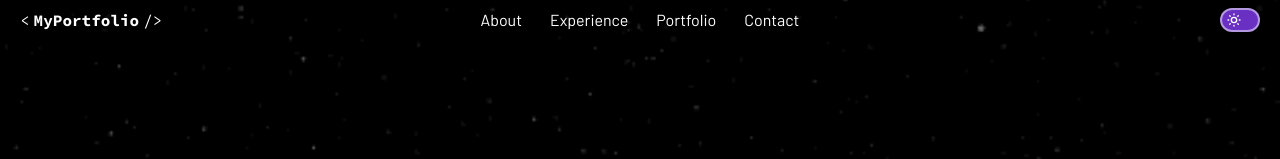
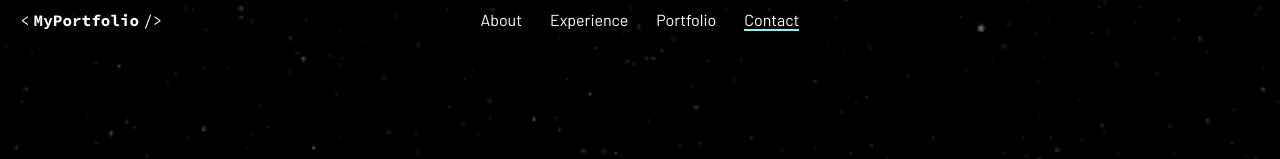
Before and after one commit to diegograssino/portfolioV2024, a Next.js app: page / in a window 1280 px wide. Shown: the top 159 px of the page. Built offline with nearby package versions, Linux system fonts and the light colour scheme.

Commit message:
Navbar refactor and toogle will be hide on Hero

```diff
--- a/components/shared/Navbar/index.tsx
+++ b/components/shared/Navbar/index.tsx
@@ -10,16 +10,15 @@ import Container from "../Container";
 import ToggleTheme from "../ToggleTheme";
 
 const Navbar = () => {
+  const { inViewSection } = useContext(SectionContext)!;
   const [isMenuVisible, setIsMenuVisible] = useState(false);
-  function handleMenuVisibility(visibility: boolean): void {
-    setIsMenuVisible(visibility);
-  }
+  const [scrolling, setScrolling] = useState(false);
 
-  const [scrolling, setScrolling] = useState(false);
   useEffect(() => {
     window.addEventListener("scroll", handleScroll);
     return () => window.removeEventListener("scroll", handleScroll);
   }, []);
+
   function handleScroll(): void {
     if (window.scrollY > 20) {
       setScrolling(true);
@@ -28,6 +27,9 @@ const Navbar = () => {
     }
   }
 
+  function handleMenuVisibility(visibility: boolean): void {
+    setIsMenuVisible(visibility);
+  }
   const isBrowser = () => typeof window !== "undefined";
 
   function scrollToTop() {
@@ -35,7 +37,6 @@ const Navbar = () => {
     window.scrollTo({ top: 0, behavior: "smooth" });
   }
 
-  const { actualSection } = useContext(SectionContext)!;
   return (
     <nav
       className={`text-white py-2 sticky top-0 h-[2.5rem] z-30 transition ease-in-out duration-700 ${
@@ -77,7 +78,7 @@ const Navbar = () => {
                     href={`#${section.slug}`}
                     className={`duration-100 ease-in-out hover:text-tertiary-lighter hover:dark:border-b-tertiary-darker ${
                       // TODO Debounce change of style to wait the animations
-                      actualSection === section.slug
+                      inViewSection === section.slug
                         ? "border-b-2 border-b-tertiary-lighter dark:border-b-tertiary-darker"
                         : ""
                     }`}
@@ -97,7 +98,7 @@ const Navbar = () => {
               />
             </button> */}
             {/* TODO Add a B&W theme if scrolling */}
-            <ToggleTheme />
+            <ToggleTheme isVisible={scrolling} />
             <button className="md:hidden z-20">
               {!isMenuVisible ? (
                 <IconMenu2
--- a/components/shared/SectionDetecter/index.tsx
+++ b/components/shared/SectionDetecter/index.tsx
@@ -1,10 +1,10 @@
 "use client";
 import { SectionContext } from "@/contexts/section";
-import { SectionDetecterProper } from "@/types/shared";
+import { SectionDetecterProps } from "@/types/shared";
 import { useInView } from "framer-motion";
 import { useContext, useEffect, useRef } from "react";
 
-const SectionDetecter = ({ children, section }: SectionDetecterProper) => {
+const SectionDetecter = ({ children, section }: SectionDetecterProps) => {
   const ref = useRef(null);
   const isInView = useInView(ref, { amount: 0.6 });
   const { inViewSection, setInViewSection } = useContext(SectionContext)!;
--- a/components/shared/ToggleTheme/index.tsx
+++ b/components/shared/ToggleTheme/index.tsx
@@ -1,10 +1,11 @@
 "use client";
+import { ToogleThemeProps } from "@/types/shared";
 import { IconMoon, IconSun } from "@tabler/icons-react";
 import { motion } from "framer-motion";
 import { useTheme } from "next-themes";
 import { useEffect, useState } from "react";
 
-const ToggleTheme = () => {
+const ToggleTheme = ({ isVisible = true }: ToogleThemeProps) => {
   const { resolvedTheme, setTheme } = useTheme();
 
   function handleTheme(): void {
@@ -15,6 +16,8 @@ const ToggleTheme = () => {
   useEffect(() => {
     !mounted && setMounted(true);
   }, []);
+
+  if (!isVisible) return null;
 
   return (
     <div className="flex gap-1 z-20">
--- a/types/shared.ts
+++ b/types/shared.ts
@@ -16,7 +16,11 @@ export interface SpinnerProps {
   hasDarkBackground?: boolean;
 }
 
-export interface SectionDetecterProper {
+export interface SectionDetecterProps {
   children: ReactNode;
   section: string;
 }
+
+export interface ToogleThemeProps {
+  isVisible?: boolean;
+}
```
